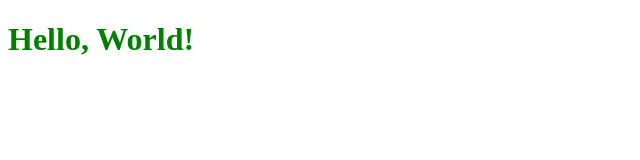
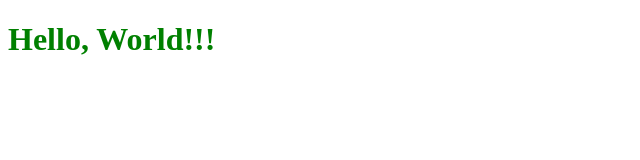
Before and after one commit to cn331/hello, a plain HTML site: page index.html in a window 1280 px wide. Shown: the full height of the page, 0-640 px from the left. Drawn offline with Linux system fonts and the light colour scheme.

Commit message:
add exclametion marks

```diff
--- a/index.html
+++ b/index.html
@@ -4,6 +4,6 @@
         <title>Hello</title>
     </head>
     <body>
-        <h1 style="color:green">Hello, World!</h1>
+        <h1 style="color:green">Hello, World!!!</h1>
     </body>
 </html>
```
